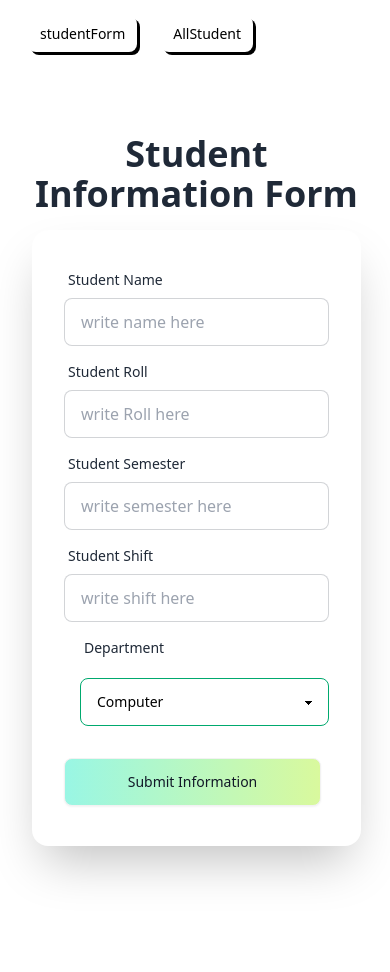
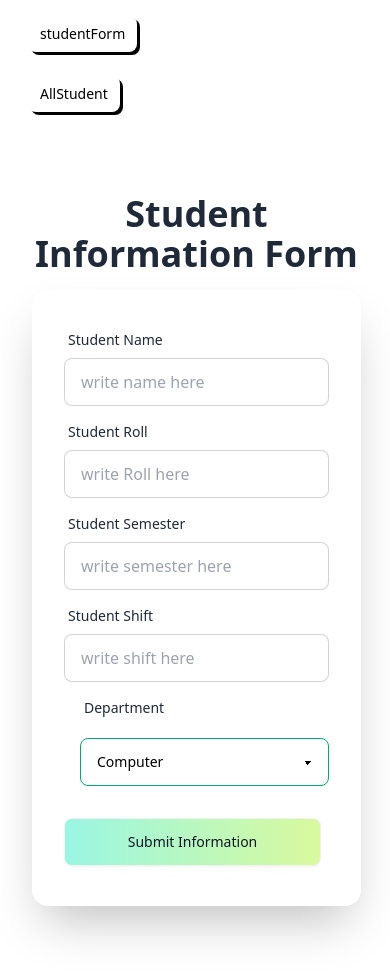
Before and after one commit to musabtheexpensive/studentInformation-manage-usingSimpleMern, a React (Vite) app in the folder database-studentInformation-clientSide/: page / in a window 390 px wide. Before the commit the page ends 912 px from the top, so only its background shows below. Built offline with nearby package versions, Linux system fonts and the light colour scheme.

Commit message:
this is the first and last commit that never being at all

```diff
--- a/database-studentInformation-clientSide/src/pages/Navbar.jsx
+++ b/database-studentInformation-clientSide/src/pages/Navbar.jsx
@@ -4,7 +4,7 @@ import { Link } from "react-router-dom";
 const Navbar = () => {
   return (
     <div className="navbar ">
-      <div className="navbar-center   lg:flex">
+      <div className="navbar-start   lg:flex">
         <ul className="menu menu-horizontal gap-6 px-1">
           <li>
             <Link
```
